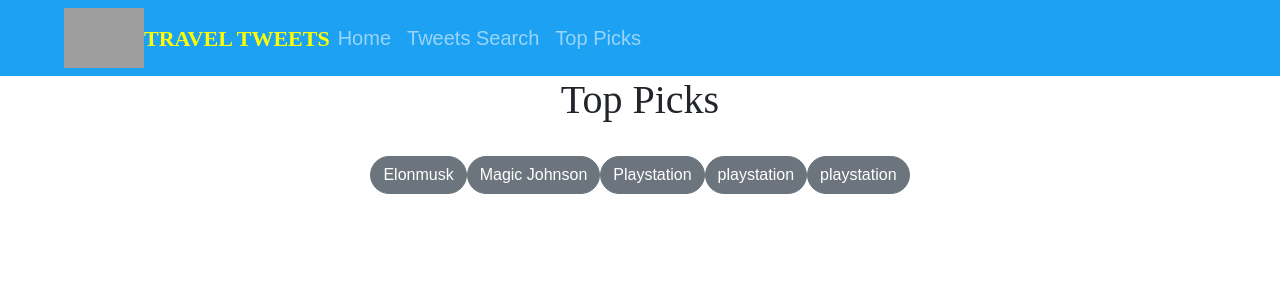
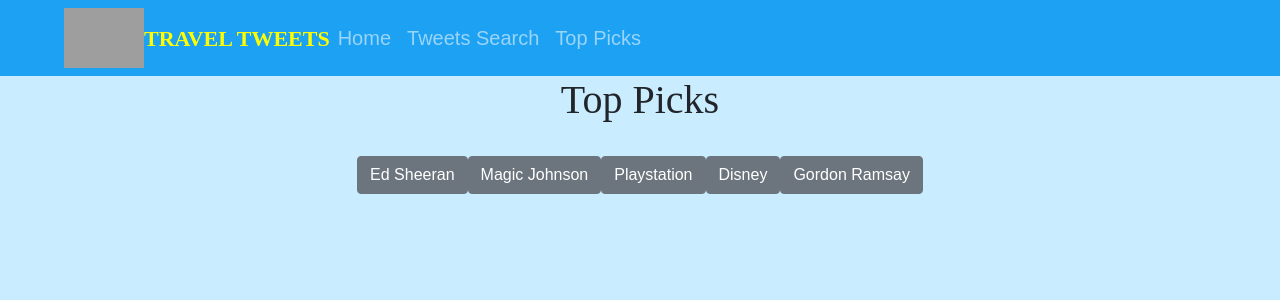
Before and after one commit to Fritzchips/Twitter-Showcase, a React (Create React App) app in the folder client/: page /top-picks in a window 1280 px wide. Shown: the top 300 px of the page. Built offline with nearby package versions, Linux system fonts and the light colour scheme; grey boxes are pictures that could not be loaded; the HTML template or start-up script is replaced by a standard one.

Commit message:
UI modifications

```diff
--- a/client/src/App.css
+++ b/client/src/App.css
@@ -1,7 +1,9 @@
 .App {
   text-align: center;
   font-family: Arial, Helvetica, sans-serif;
-  /* font-family: "Franklin Gothic Medium", "Arial Narrow", Arial, sans-serif; */
+  background-color: #c9ecff;
+  min-height: 100vh;
+  min-width: 100vh;
 }
 
 .App-logo {
--- a/client/src/components/HomePage.js
+++ b/client/src/components/HomePage.js
@@ -5,11 +5,6 @@
 function HomePage() {
   return (
     <div>
-      <img
-        className="position-absolute-center"
-        src="/images/background.jpg"
-        style={{ width: "100%", zIndex: "1" }}
-      />
       <Jumbotron fluid>
         <Container>
           <div style={{ zIndex: "10" }}>
--- a/client/src/components/SearchPage.js
+++ b/client/src/components/SearchPage.js
@@ -65,9 +65,9 @@
                 onChange={(e) => setSearchType(e.target.value)}
                 style={{ borderRadius: "30px", width: "180px" }}
               >
-                <option value="tweets">@ Timeline</option>
-                <option value="mentions">@ Mentions</option>
-                <option value="content">@ Relating Content</option>
+                <option value="tweets">@user Timeline</option>
+                <option value="mentions">@user Mentions</option>
+                <option value="content">Related Content</option>
               </Form.Control>
             </Form.Group>
 
--- a/client/src/components/TopPicksPage.js
+++ b/client/src/components/TopPicksPage.js
@@ -31,45 +31,20 @@
       </header>
       <br></br>
       <Container>
-        <Button
-          variant="secondary"
-          value="elonmusk"
-          onClick={tweetHandler}
-          style={{ borderRadius: "30px" }}
-        >
-          Elonmusk
+        <Button variant="secondary" value="edsheeran" onClick={tweetHandler}>
+          Ed Sheeran
         </Button>
-        <Button
-          variant="secondary"
-          value="magicjohnson"
-          onClick={tweetHandler}
-          style={{ borderRadius: "30px" }}
-        >
+        <Button variant="secondary" value="magicjohnson" onClick={tweetHandler}>
           Magic Johnson
         </Button>
-        <Button
-          variant="secondary"
-          value="playstation"
-          onClick={tweetHandler}
-          style={{ borderRadius: "30px" }}
-        >
+        <Button variant="secondary" value="playstation" onClick={tweetHandler}>
           Playstation
         </Button>
-        <Button
-          variant="secondary"
-          value="playstation"
-          onClick={tweetHandler}
-          style={{ borderRadius: "30px" }}
-        >
-          playstation
+        <Button variant="secondary" value="disney" onClick={tweetHandler}>
+          Disney
         </Button>
-        <Button
-          variant="secondary"
-          value="playstation"
-          onClick={tweetHandler}
-          style={{ borderRadius: "30px" }}
-        >
-          playstation
+        <Button variant="secondary" value="gordonramsay" onClick={tweetHandler}>
+          Gordon Ramsay
         </Button>
       </Container>
       <br></br>
--- a/client/src/components/TweetsCard.js
+++ b/client/src/components/TweetsCard.js
@@ -79,14 +79,14 @@
                       marginRight: "10px",
                     }}
                   />
-                  {item.retweet}
+                  <strong>{item.retweet}</strong>
                 </span>
                 <span>
                   <img
                     src="/images/like.png"
                     style={{ height: "30px", marginRight: "10px" }}
                   />
-                  {item.like}
+                  <strong>{item.like}</strong>
                 </span>
               </div>
             </div>
```
Also changed, not shown: 1 other file (tests, documents, lock files or other folders).
